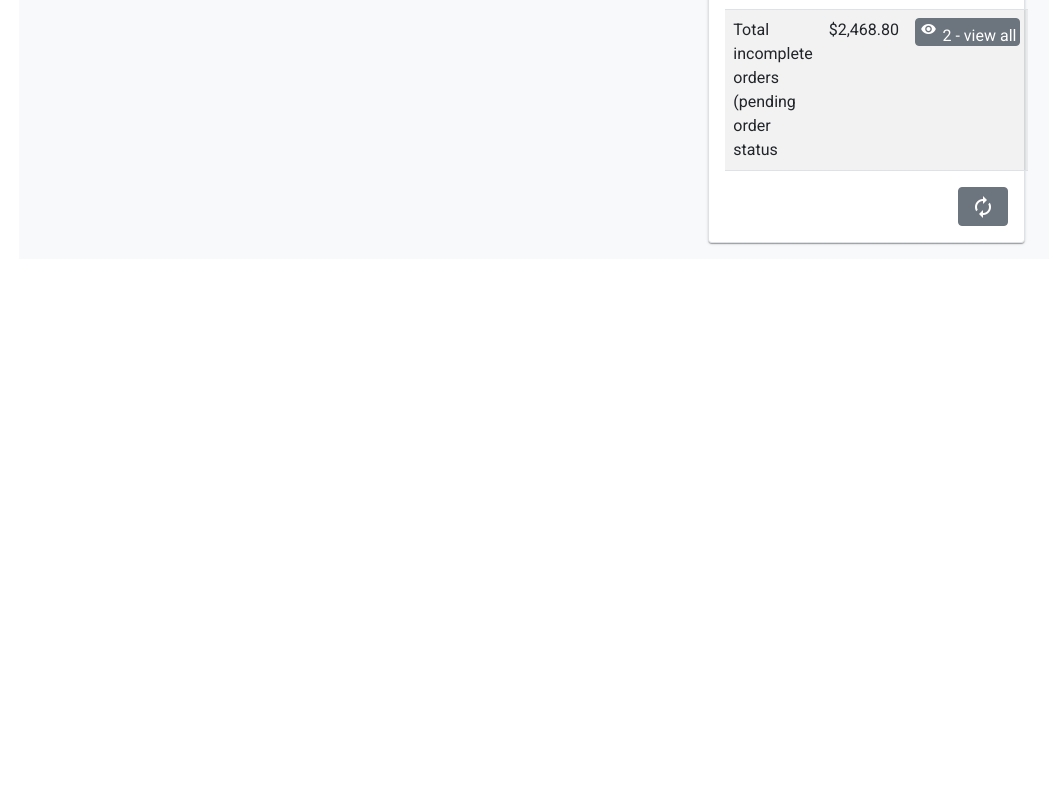
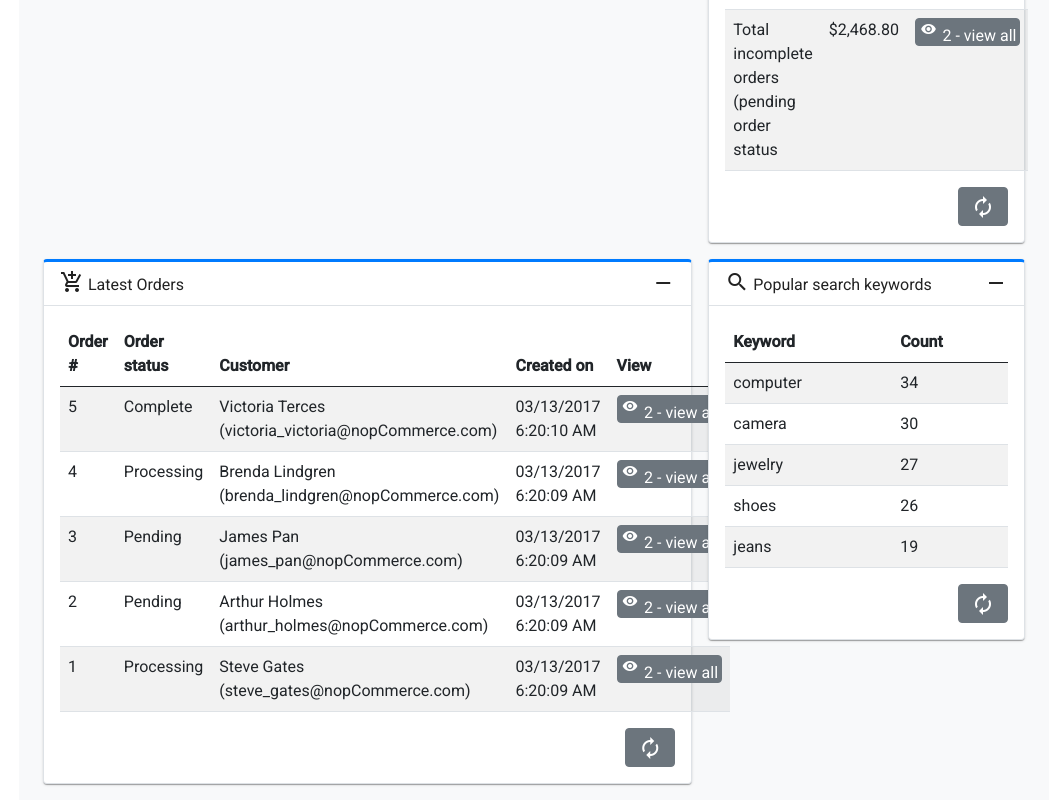
Before and after one commit to kritdev/angular_lab, an Angular app: page / in a window 1280 px wide. Shown: the part 978-1778 px from the top of the page, without its empty margins (231-1280 px from the left). Before the commit the page ends 1237 px from the top, so only its background shows below. Built offline with nearby package versions, Linux system fonts and the light colour scheme.

Commit message:
add "Last Order" and "Popular Search Keyword" tables

```diff
--- a/src/app/component/detail-card.service.ts
+++ b/src/app/component/detail-card.service.ts
@@ -45,7 +45,7 @@ export class DetailCardService {
             ['Processing','$0.00','$0.00','$0.00','$0.00','$1,957.00'],
             ['Complete','$0.00','$0.00','$0.00','$0.00','$43.50'],
             ['Cancelled','$0.00','$0.00','$0.00','$0.00','$0.00'],
-          ]
+        ]
       }),
     ];
   }
@@ -59,7 +59,39 @@ export class DetailCardService {
           ['Total unpaid orders (pending payment status)','$2,468.80',10],
           ['Total not yet shipped orders','$4,315.00',20],
           ['Total incomplete orders (pending order status','$2,468.80',30],
-          ]
+        ]
+      }),
+    ];
+  }
+
+  retrieveLastOrderTableCard(): DetailCardItem[] {
+    return [
+      new DetailCardItem(TableCardComponent, {
+        columns: ['Order #','Order status','Customer','Created on','View'],
+        types: ['text', 'status', 'text', 'text', 'view-button'],
+        records: [
+          ['5','Complete','Victoria Terces (victoria_victoria@nopCommerce.com)','03/13/2017 6:20:10 AM', 1],
+          ['4','Processing','Brenda Lindgren (brenda_lindgren@nopCommerce.com)','03/13/2017 6:20:09 AM', 1],
+          ['3','Pending','James Pan (james_pan@nopCommerce.com)','03/13/2017 6:20:09 AM', 1],
+          ['2','Pending','Arthur Holmes (arthur_holmes@nopCommerce.com)','03/13/2017 6:20:09 AM', 1],
+          ['1','Processing','Steve Gates (steve_gates@nopCommerce.com)','03/13/2017 6:20:09 AM', 1],
+        ]
+      }),
+    ];
+  }
+
+  retrievePopularSearchKeywordCard(): DetailCardItem[] {
+    return [
+      new DetailCardItem(TableCardComponent, {
+        columns: ['Keyword','Count'],
+        types: ['text', 'text'],
+        records: [
+          ['computer','34'],
+          ['camera','30'],
+          ['jewelry','27'],
+          ['shoes','26'],
+          ['jeans','19'],
+        ]
       }),
     ];
   }
--- a/src/app/layout/main/main.component.html
+++ b/src/app/layout/main/main.component.html
@@ -27,5 +27,18 @@
       </app-group-card>
     </div>
 
+    <div class="row m-0">
+      <app-group-card class="col-md-8 p-0"
+        [title]="'Latest Orders'"
+        [iconName]="'add_shopping_cart'"
+        [cardItemList]="lastOrderTable">
+      </app-group-card>
+      <app-group-card class="col-md-4 p-0"
+        [title]="'Popular search keywords'"
+        [iconName]="'search'"
+        [cardItemList]="popularSearchKeywordTable">
+      </app-group-card>
+    </div>
+
   </div>
 </main>
--- a/src/app/layout/main/main.component.ts
+++ b/src/app/layout/main/main.component.ts
@@ -14,6 +14,8 @@ export class MainComponent implements OnInit {
   staticticCardList: DetailCardItem[];
   orderTable: DetailCardItem[];
   incompleteOrderTable: DetailCardItem[];
+  lastOrderTable: DetailCardItem[];
+  popularSearchKeywordTable: DetailCardItem[];
 
   constructor(private detailCardService: DetailCardService) { }
 
@@ -27,6 +29,8 @@ export class MainComponent implements OnInit {
     this.staticticCardList = this.detailCardService.retrieveStatisticCards();
     this.orderTable = this.detailCardService.retrieveOrderTableCard();
     this.incompleteOrderTable = this.detailCardService.retrieveIncompleteOrderTableCard();
+    this.lastOrderTable = this.detailCardService.retrieveLastOrderTableCard();
+    this.popularSearchKeywordTable = this.detailCardService.retrievePopularSearchKeywordCard();
   }
 
 }
```
